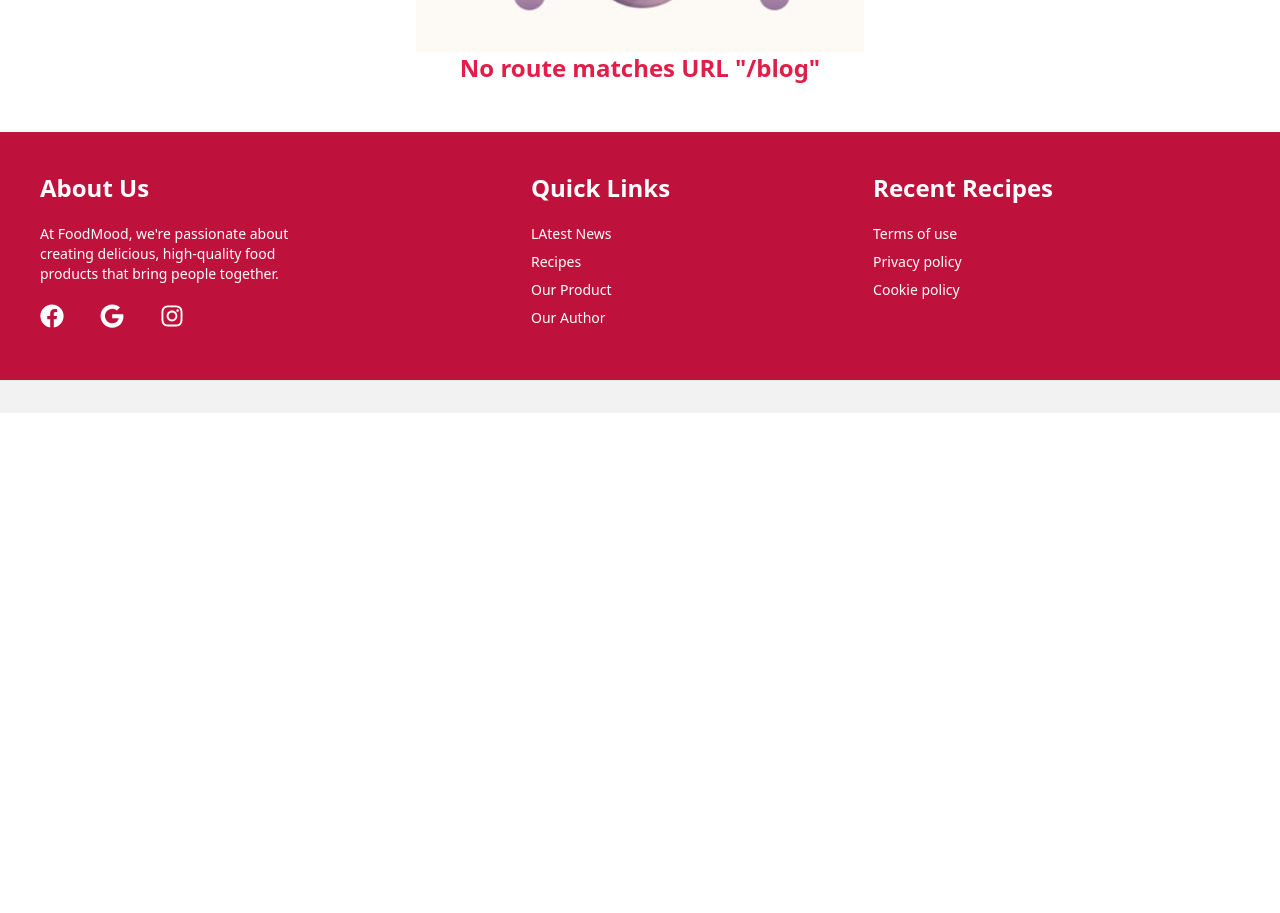
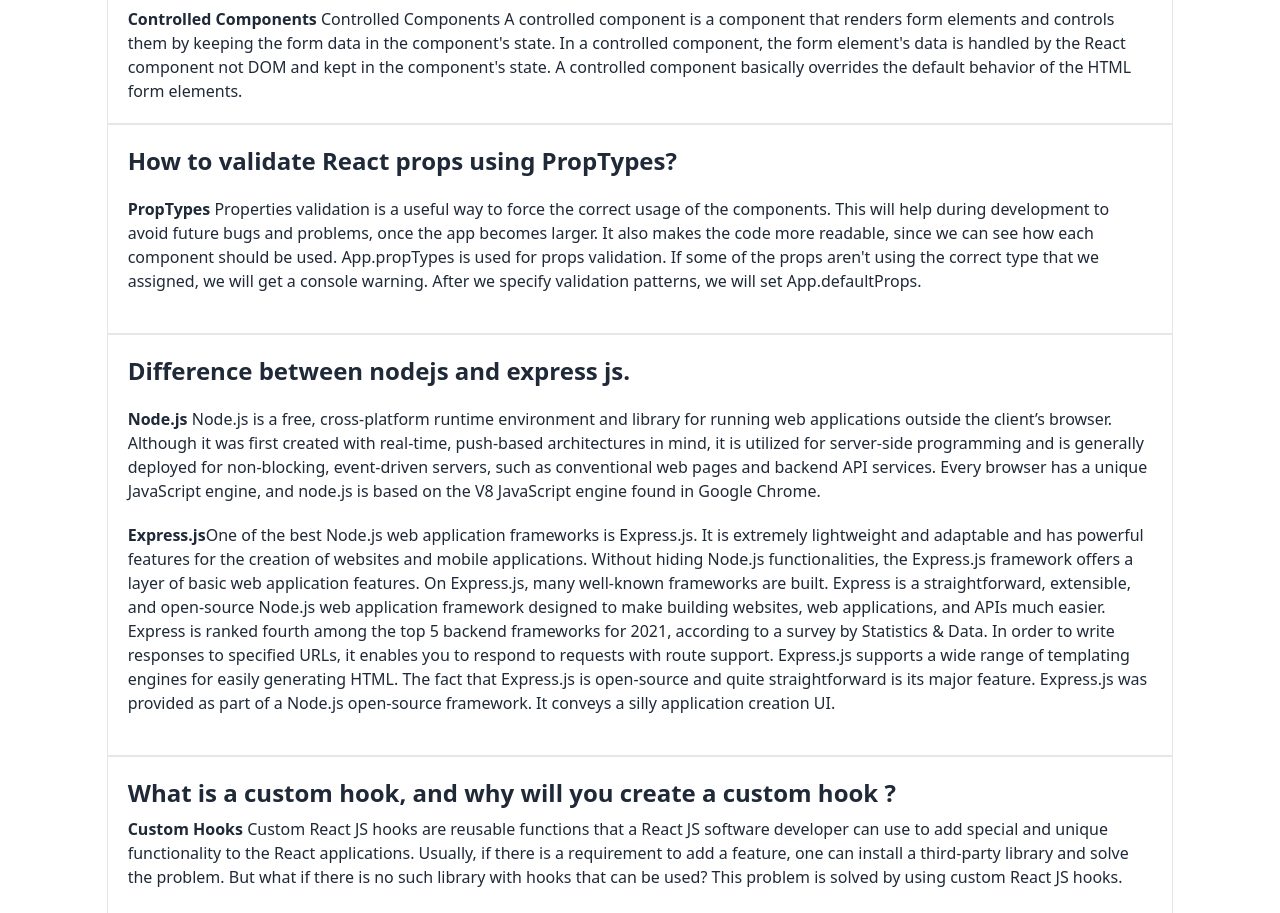
Before and after one commit to freelancerjoy/foodmood-client, a React (Vite) app: page /blog in a window 1280 px wide. Shown: the part 280-1193 px from the top of the page. Before the commit the page ends 800 px from the top, so only its background shows below. Built offline with nearby package versions, Linux system fonts and the light colour scheme; no server answers.

Commit message:
complete blog and questions

```diff
--- /dev/null
+++ b/src/Pages/Bolg/Blog.jsx
@@ -0,0 +1,105 @@
+import React from "react";
+
+const ref = React.createRef();
+
+const Blog = () => {
+  return (
+    <div className="w-10/12 mx-auto my-14">
+      <div className="border p-5">
+        <h1 className="text-2xl font-bold mb-2">
+          Differences between uncontrolled and controlled components.
+        </h1>
+        <p className="my-5">
+          <span className="font-bold ">Uncontrolled Components</span> An
+          uncontrolled component is a component that renders form elements,
+          where the form element's data is handled by the DOM default DOM
+          behavior. To access the input's DOM node and extract its value you can
+          use a ref.
+        </p>
+        <p>
+          <span className="font-bold">Controlled Components </span> Controlled
+          Components A controlled component is a component that renders form
+          elements and controls them by keeping the form data in the component's
+          state. In a controlled component, the form element's data is handled
+          by the React component not DOM and kept in the component's state. A
+          controlled component basically overrides the default behavior of the
+          HTML form elements.
+        </p>
+      </div>
+
+      <div className="border p-5">
+        <h1 className="text-2xl font-bold mb-2">
+          How to validate React props using PropTypes?
+        </h1>
+        <p className="my-5">
+          <span className="font-bold "> PropTypes</span> Properties validation
+          is a useful way to force the correct usage of the components. This
+          will help during development to avoid future bugs and problems, once
+          the app becomes larger. It also makes the code more readable, since we
+          can see how each component should be used. App.propTypes is used for
+          props validation. If some of the props aren't using the correct type
+          that we assigned, we will get a console warning. After we specify
+          validation patterns, we will set App.defaultProps.
+        </p>
+      </div>
+      <div className="border p-5">
+        <h1 className="text-2xl font-bold mb-2">
+          Difference between nodejs and express js.
+        </h1>
+        <p className="my-5">
+          <span className="font-bold "> Node.js</span> Node.js is a free,
+          cross-platform runtime environment and library for running web
+          applications outside the client’s browser. Although it was first
+          created with real-time, push-based architectures in mind, it is
+          utilized for server-side programming and is generally deployed for
+          non-blocking, event-driven servers, such as conventional web pages and
+          backend API services. Every browser has a unique JavaScript engine,
+          and node.js is based on the V8 JavaScript engine found in Google
+          Chrome.
+        </p>
+        <p className="my-5">
+          <span className="font-bold "> Express.js</span>One of the best Node.js
+          web application frameworks is Express.js. It is extremely lightweight
+          and adaptable and has powerful features for the creation of websites
+          and mobile applications. Without hiding Node.js functionalities, the
+          Express.js framework offers a layer of basic web application features.
+          On Express.js, many well-known frameworks are built. Express is a
+          straightforward, extensible, and open-source Node.js web application
+          framework designed to make building websites, web applications, and
+          APIs much easier. Express is ranked fourth among the top 5 backend
+          frameworks for 2021, according to a survey by Statistics & Data. In
+          order to write responses to specified URLs, it enables you to respond
+          to requests with route support. Express.js supports a wide range of
+          templating engines for easily generating HTML. The fact that
+          Express.js is open-source and quite straightforward is its major
+          feature. Express.js was provided as part of a Node.js open-source
+          framework. It conveys a silly application creation UI.
+        </p>
+      </div>
+      <div className="border p-5">
+        <h1 className="text-2xl font-bold mb-2">
+          What is a custom hook, and why will you create a custom hook ?
+        </h1>
+        <p>
+          <span className="font-bold">Custom Hooks </span> Custom React JS hooks
+          are reusable functions that a React JS software developer can use to
+          add special and unique functionality to the React applications.
+          Usually, if there is a requirement to add a feature, one can install a
+          third-party library and solve the problem. But what if there is no
+          such library with hooks that can be used? This problem is solved by
+          using custom React JS hooks.
+        </p>
+        <p className="my-5">
+          <span className="font-bold ">Why use React Cusotm hooks</span> Custom
+          React JS hooks offer three major benefits over standard library hooks:
+          Reusability, readability, and testability. If you have one or multiple
+          React hooks that will be used at multiple locations in a code, you
+          should use custom React JS hooks. This helps in making the code more
+          readable and make the code clean.
+        </p>
+      </div>
+    </div>
+  );
+};
+
+export default Blog;
--- a/src/routes/Routes.jsx
+++ b/src/routes/Routes.jsx
@@ -8,6 +8,7 @@ import Login from "../Pages/Login/Login";
 import Register from "../Pages/Login/Register";
 import ErrorPage from "../Pages/errorpage/ErrorPage";
 import PrivetRouet from "./PrivetRouet";
+import Blog from "../Pages/Bolg/Blog";
 
 const router = createBrowserRouter([
   {
@@ -39,6 +40,10 @@ const router = createBrowserRouter([
         path: "/register",
         element: <Register></Register>,
       },
+      {
+        path: "/blog",
+        element: <Blog></Blog>,
+      },
     ],
   },
 ]);
```
